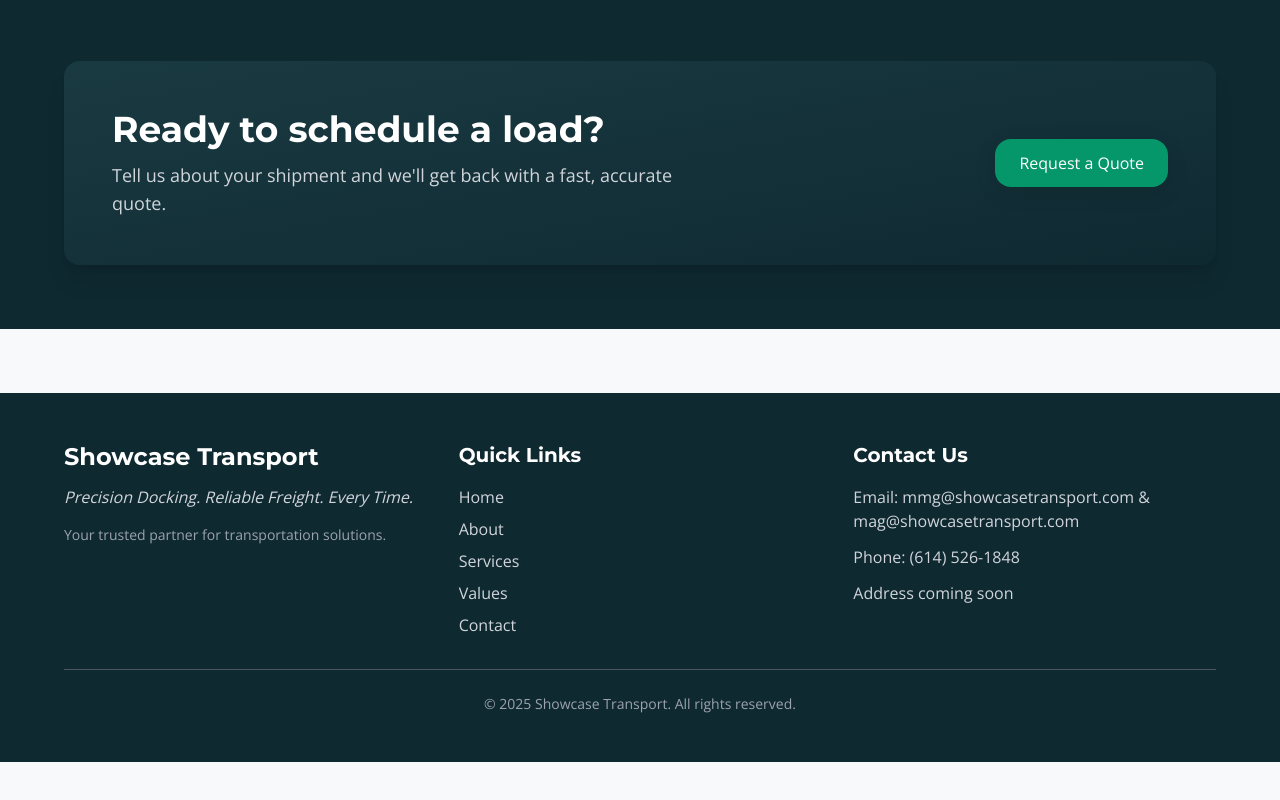
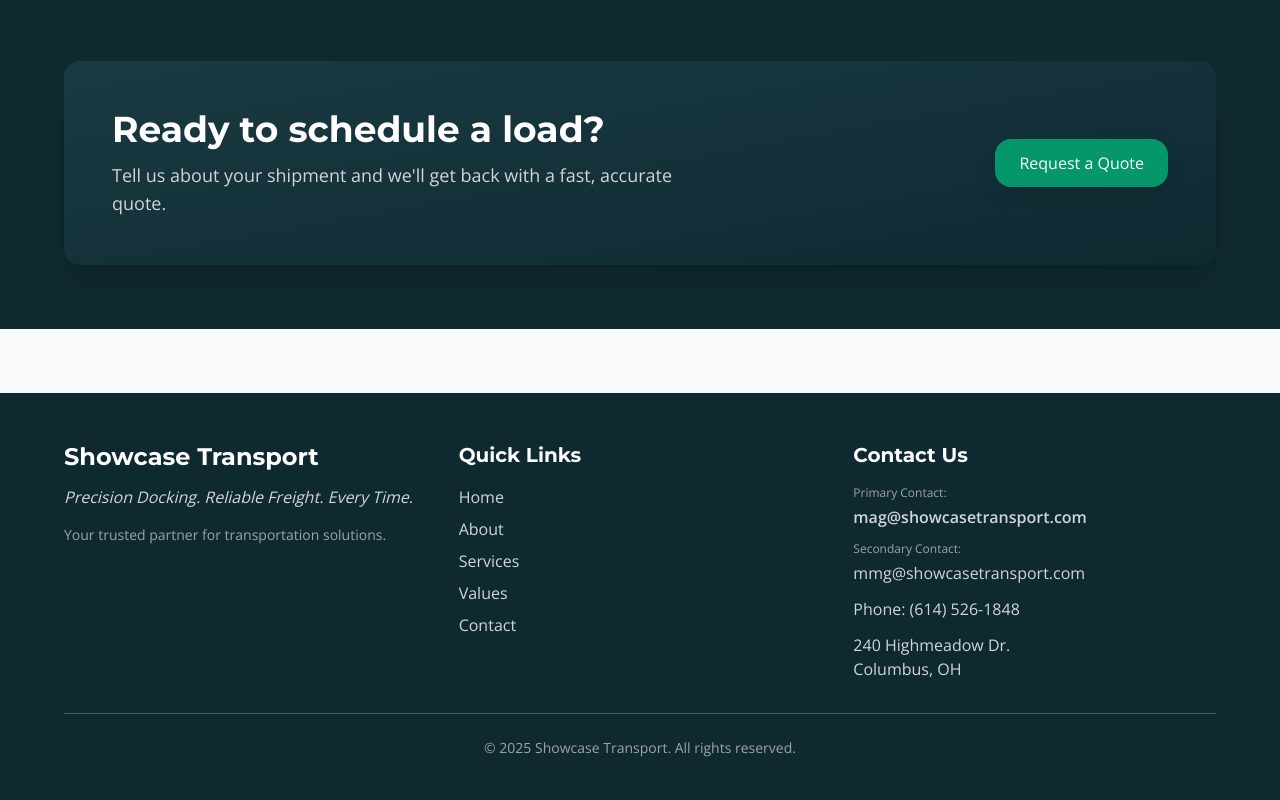
Before and after one commit to knightofren2588/showcase-transport, a React (Vite) app: page / in a window 1280 px wide. Shown: the part 3822-4622 px from the top of the page. Before the commit the page ends 4584 px from the top, so only its background shows below. Built offline with nearby package versions, Linux system fonts and the light colour scheme.

Commit message:
Refine footer contact details

```diff
--- a/src/components/Footer.jsx
+++ b/src/components/Footer.jsx
@@ -56,14 +56,28 @@ const Footer = () => {
             <div>
               <h3 className="text-xl font-bold text-white mb-4">Contact Us</h3>
               <ul className="space-y-3">
+                {/* Primary Email - MAG */}
                 <li>
+                  <div className="text-gray-400 text-xs mb-1">Primary Contact:</div>
                   <a
-                    href="mailto:mmg@showcasetransport.com,mag@showcasetransport.com"
-                    className="text-gray-300 hover:text-[#F2B94C] transition-colors"
+                    href="mailto:mag@showcasetransport.com"
+                    className="text-gray-300 hover:text-[#F2B94C] transition-colors font-semibold block"
                   >
-                    Email: mmg@showcasetransport.com &amp; mag@showcasetransport.com
+                    mag@showcasetransport.com
                   </a>
                 </li>
+
+                {/* Secondary Email - MMG */}
+                <li>
+                  <div className="text-gray-400 text-xs mb-1">Secondary Contact:</div>
+                  <a
+                    href="mailto:mmg@showcasetransport.com"
+                    className="text-gray-300 hover:text-[#F2B94C] transition-colors block"
+                  >
+                    mmg@showcasetransport.com
+                  </a>
+                </li>
+
                 <li>
                   <a
                     href="tel:6145261848"
@@ -73,7 +87,8 @@ const Footer = () => {
                   </a>
                 </li>
                 <li className="text-gray-300">
-                  Address coming soon
+                  240 Highmeadow Dr.<br />
+                  Columbus, OH
                 </li>
               </ul>
             </div>
```
